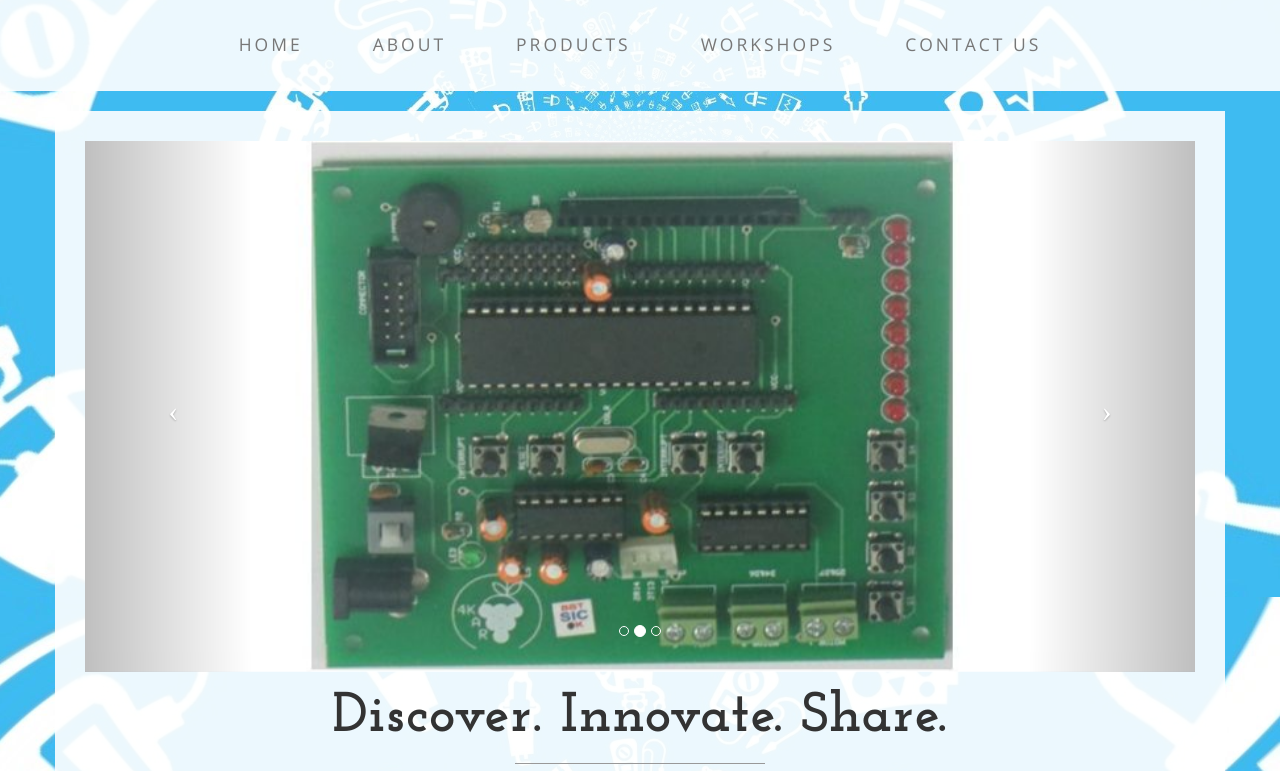
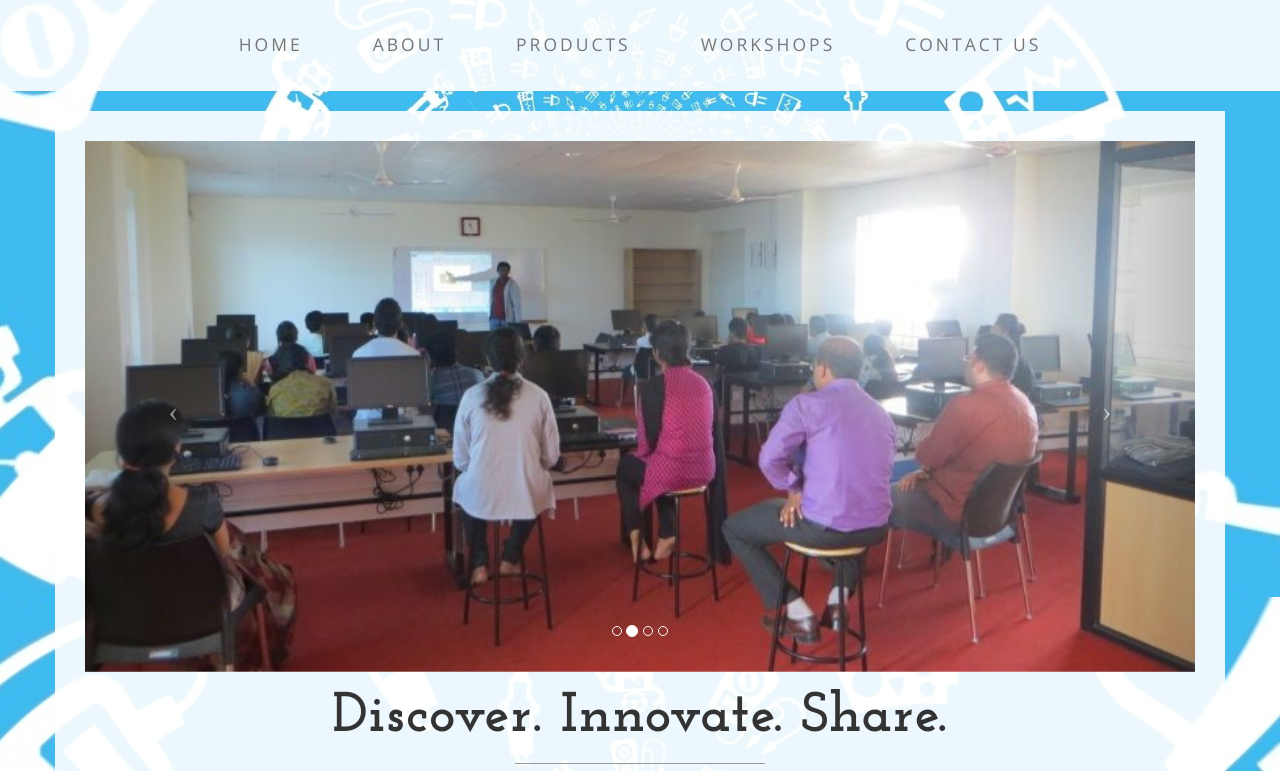
Before and after one commit to Drakshi-Prayogalaya/website, a plain HTML site: page index.html in a window 1280 px wide. Shown: the part 203-974 px from the top of the page. Drawn offline with nearby package versions, Linux system fonts and the light colour scheme.

Commit message:
Added files via upload

```diff
--- a/index.html
+++ b/index.html
@@ -91,15 +91,19 @@
                             <li data-target="#carousel-example-generic" data-slide-to="0" class="active"></li>
                             <li data-target="#carousel-example-generic" data-slide-to="1"></li>
                             <li data-target="#carousel-example-generic" data-slide-to="2"></li>
+							<li data-target="#carousel-example-generic" data-slide-to="3"></li>
                         </ol>
 
                         <!-- Wrapper for slides -->
                         <div class="carousel-inner">
-                            <div class="item active">
+							<div class="item active">
+                                <img class="img-responsive img-full" src="img/workshop_promo.png" alt="">
+                            </div>
+                            <div class="item">
                                 <img class="img-responsive img-full" src="img/slide-1.jpg" alt="">
                             </div>
                             <div class="item">
-                                <img class="img-responsive img-full" src="img/board.jpg" alt="">
+                                <img class="img-responsive img-full" src="img/boards.png" alt="">
                             </div>
                             <div class="item">
                                 <img class="img-responsive img-full" src="img/slide-3.jpg" alt="">
```
